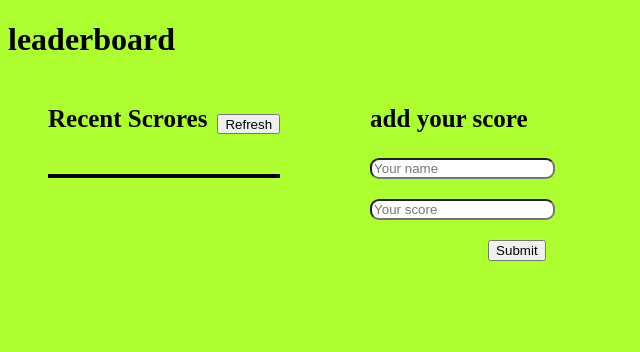
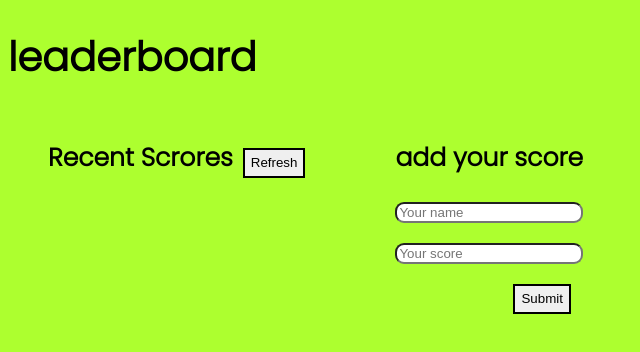
Before and after one commit to mutinhiri/Leaderboard, a website built with webpack: page src/index.html in a window 1280 px wide. Shown: the whole page, without its empty margins (0-640 px from the left). Built offline with nearby package versions, Linux system fonts and the light colour scheme; no server answers.

Commit message:
Add styling using wireframe

```diff
--- a/src/dom.js
+++ b/src/dom.js
@@ -4,7 +4,7 @@ const domItems = (list) => {
   dom.innerHTML = '';
   list.forEach((e) => {
     const li = document.createElement('li');
-    li.innerHTML = `${e.user}:${e.score}`;
+    li.innerHTML = `${e.user} : ${e.score}`;
     dom.appendChild(li);
   });
 };
--- a/src/index.html
+++ b/src/index.html
@@ -4,6 +4,9 @@
     <meta charset="UTF-8">
     <meta http-equiv="X-UA-Compatible" content="IE=edge">
     <meta name="viewport" content="width=device-width, initial-scale=1.0">
+    <link rel="preconnect" href="https://fonts.googleapis.com">
+<link rel="preconnect" href="https://fonts.gstatic.com" crossorigin>
+<link href="https://fonts.googleapis.com/css2?family=Poppins:wght@300&display=swap" rel="stylesheet">
     <title>template </title>
 </head>
 <body>
--- a/src/style.css
+++ b/src/style.css
@@ -1,5 +1,7 @@
 body {
   background-color: greenyellow;
+  font-size: 20px;
+  font-family: 'Poppins', sans-serif;
 }
 
 .main {
@@ -19,7 +21,6 @@ body {
 }
 
 .data {
-  border: 2px solid black;
   margin-right: 0px;
   padding-right: 30px;
 }
@@ -32,7 +33,6 @@ p {
 li {
   list-style: none;
   margin-left: -40px;
-  padding-right: 290px;
   width: 150px;
 }
 
@@ -65,3 +65,13 @@ li:nth-child(odd) {
 input {
   border-radius: 9px;
 }
+
+button {
+  height: 30px;
+  border: 2px solid black;
+}
+
+#refresh {
+  border: 2px solid black;
+  height: 30px;
+}
```
